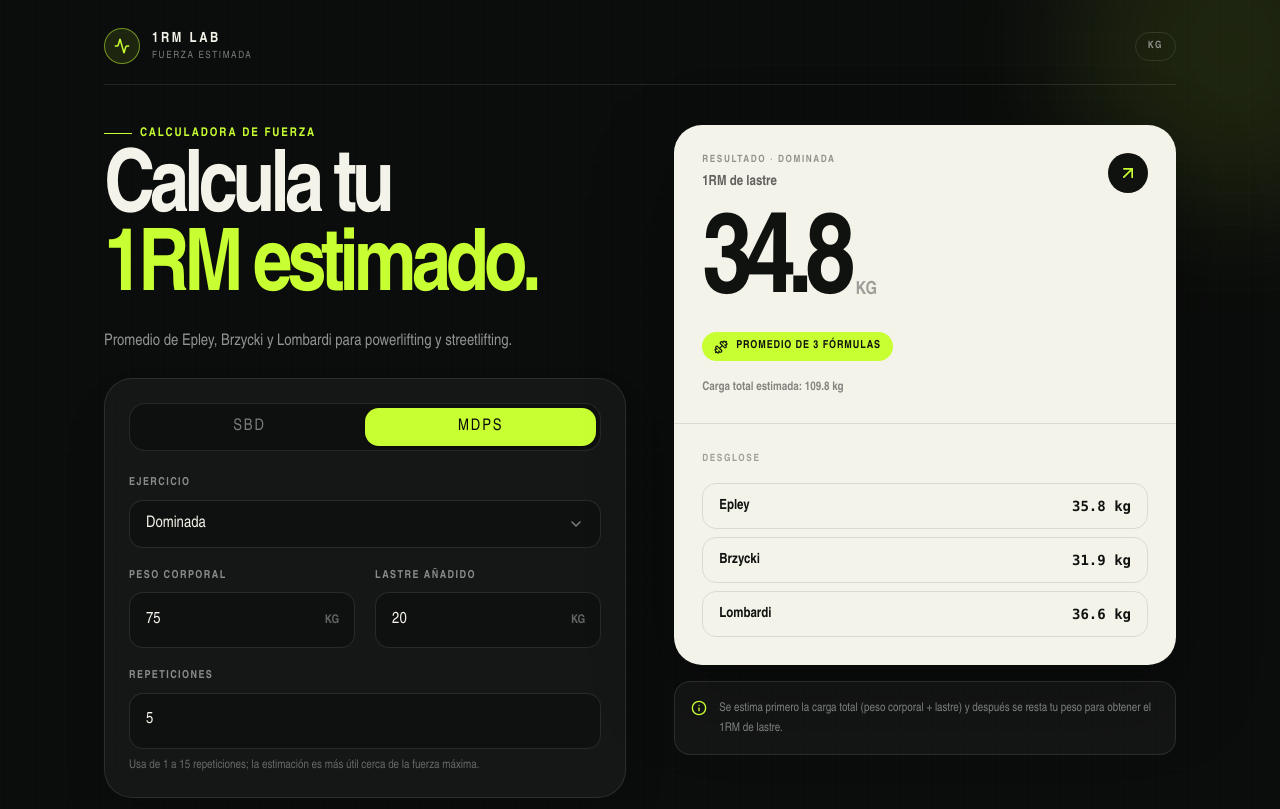
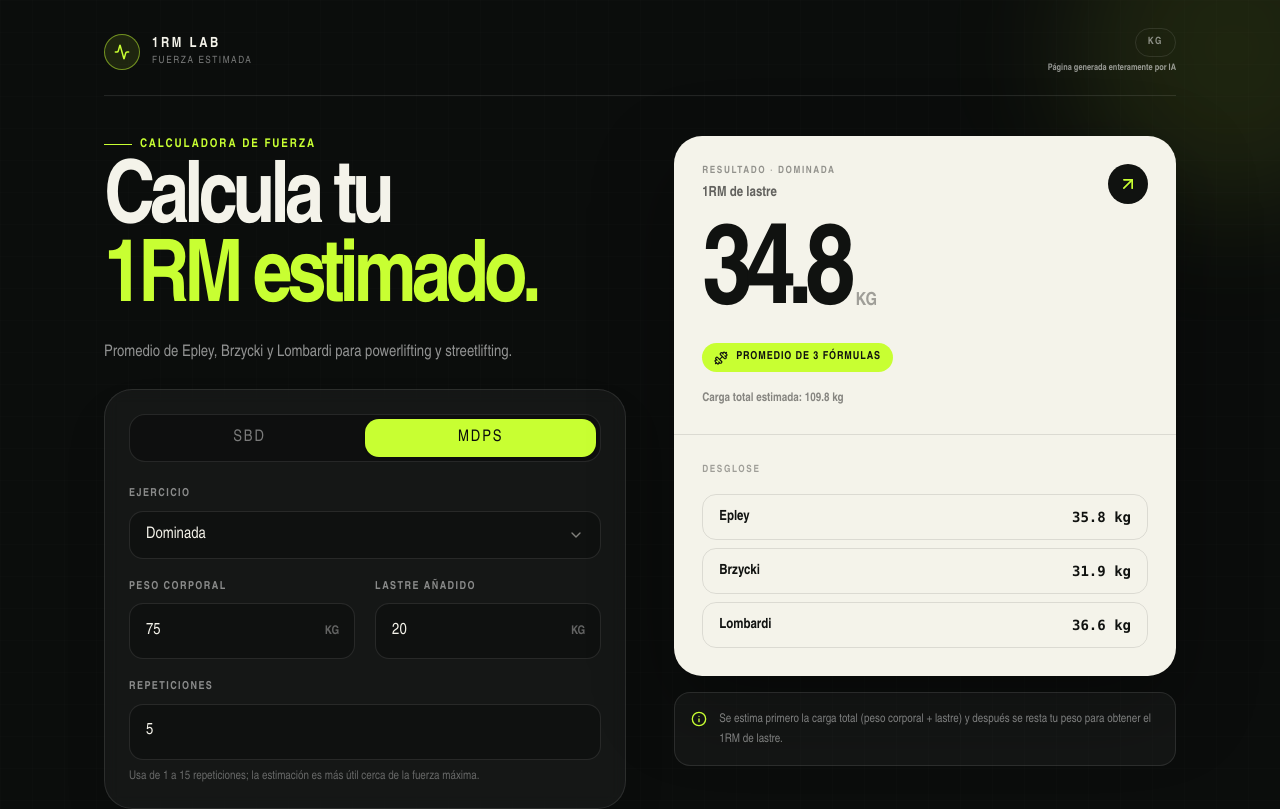
Before and after one commit to lalo01jm/calculadora-sbd-mdps, a Next.js app: page / in a window 1280 px wide. Shown: the top 809 px of the page. Built offline with nearby package versions, Linux system fonts and the light colour scheme.

Commit message:
Hacer visible el aviso de IA en el encabezado

```diff
--- a/app/page.tsx
+++ b/app/page.tsx
@@ -164,9 +164,14 @@ export default function Home() {
               </p>
             </div>
           </div>
-          <span className="rounded-full border border-white/10 px-3 py-1.5 text-[10px] font-bold uppercase tracking-[0.16em] text-white/50">
-            kg
-          </span>
+          <div className="flex flex-col items-end gap-1.5">
+            <span className="rounded-full border border-white/10 px-3 py-1.5 text-[10px] font-bold uppercase tracking-[0.16em] text-white/50">
+              kg
+            </span>
+            <span className="max-w-40 text-right text-[9px] font-semibold leading-3 text-white/55">
+              Página generada enteramente por IA
+            </span>
+          </div>
         </header>
 
         <div className="grid flex-1 items-start gap-6 lg:grid-cols-[minmax(0,1.02fr)_minmax(360px,.98fr)] lg:gap-12">
```
